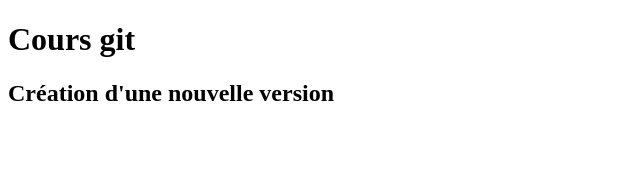
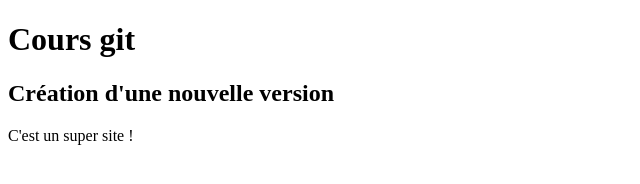
Before and after one commit to JustineCosson/exo1, a plain HTML site: page index.html in a window 1280 px wide. Shown: the whole page, without its empty margins (0-640 px from the left). Drawn offline with Linux system fonts and the light colour scheme.

Commit message:
Création du premier paragraphe

```diff
--- a/index.html
+++ b/index.html
@@ -10,5 +10,7 @@
 
 <h2>Création d'une nouvelle version</h2>
 
+<p>C'est un super site !</p>
+
 </body>
 </html>
```
